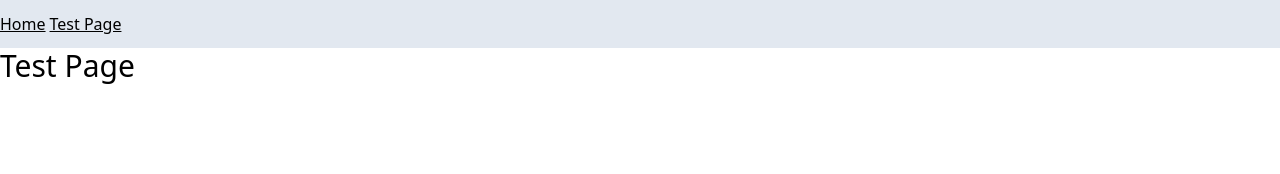
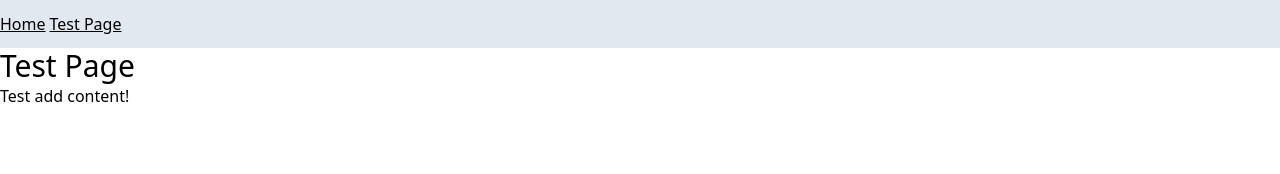
Before and after one commit to Nathanjms/svelte-offline-pwa, a SvelteKit app: page /test-page in a window 1280 px wide. Shown: the top 174 px of the page. Built offline with nearby package versions, Linux system fonts and the light colour scheme.

Commit message:
see how service worker reacts...

```diff
--- a/src/routes/test-page/+page.svelte
+++ b/src/routes/test-page/+page.svelte
@@ -1 +1,4 @@
 <h1 class="text-3xl">Test Page</h1>
+<p>
+    Test add content!
+</p>
```
